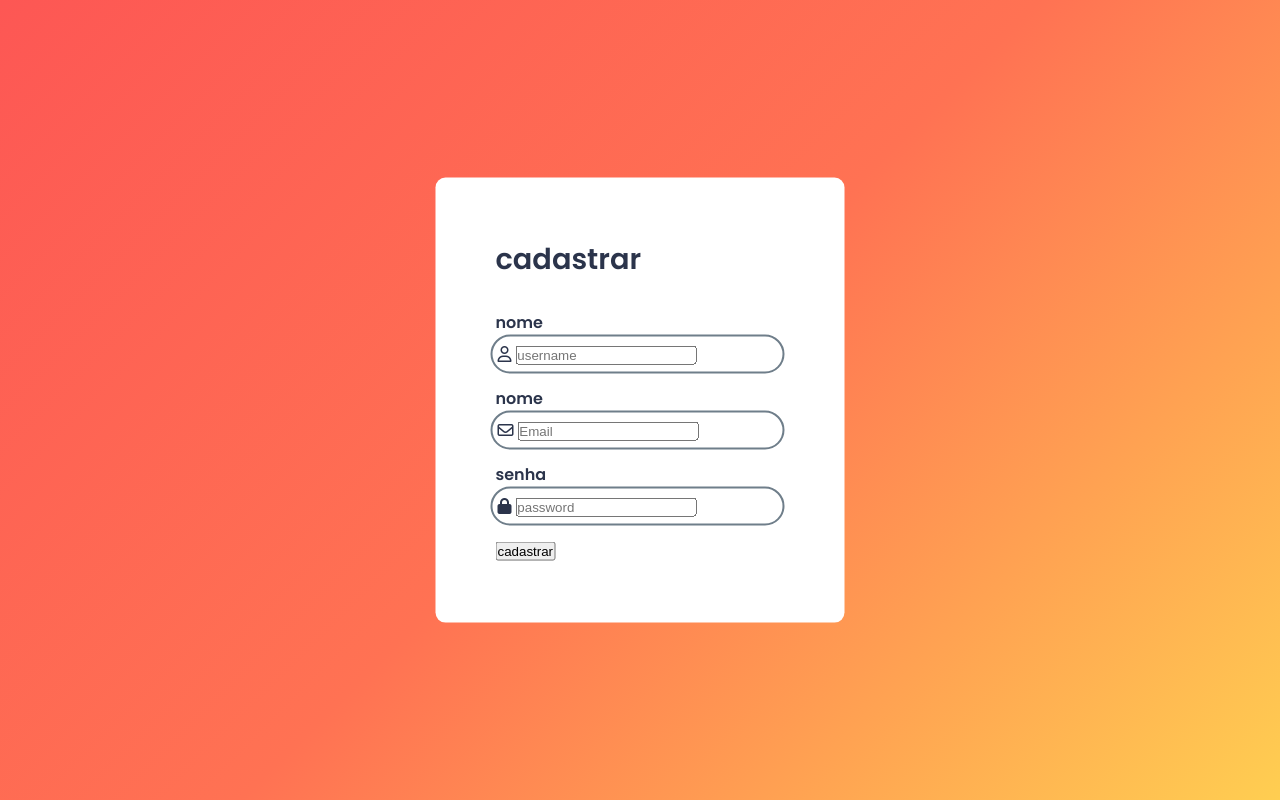
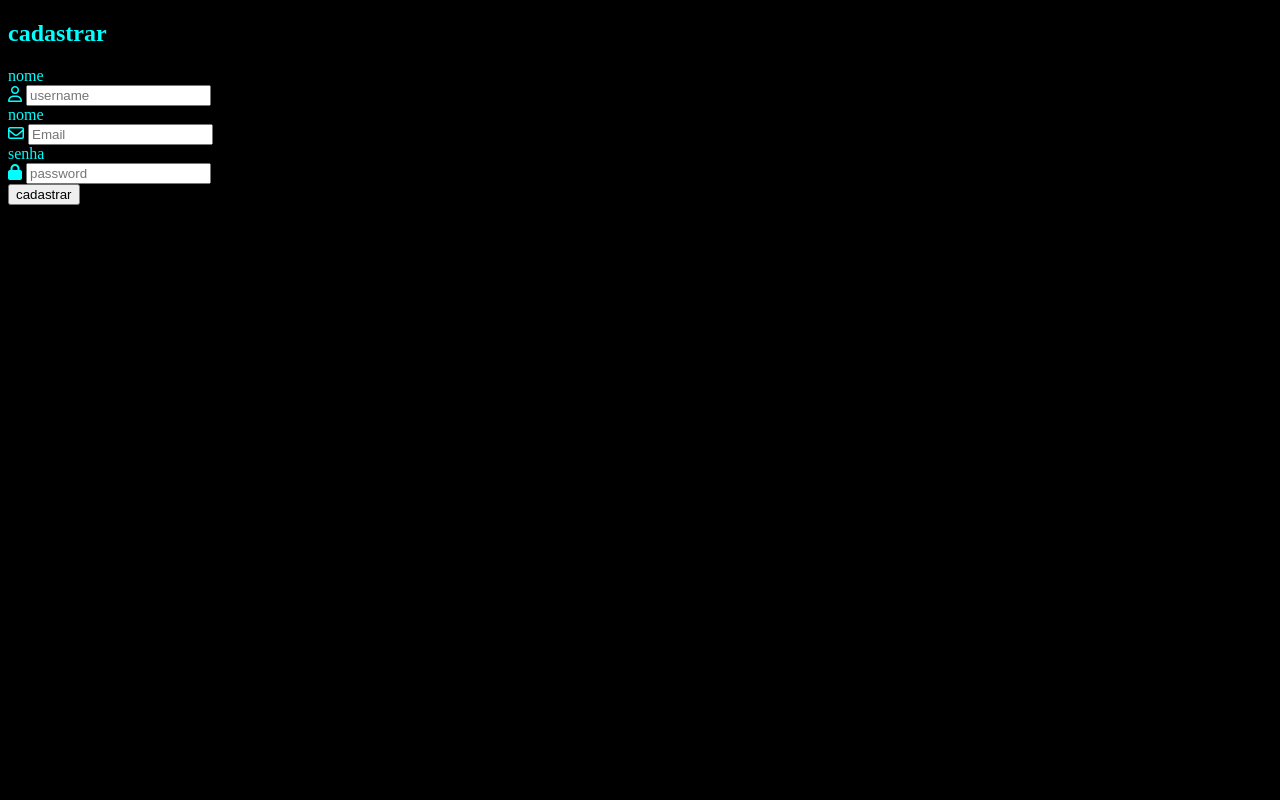
Before and after one commit to helooli/formulario-2, a plain HTML site: page index.html in a window 1280 px wide. Drawn offline with Linux system fonts and the light colour scheme.

Commit message:
Add files via upload

```diff
--- a/form.css
+++ b/form.css
@@ -1,69 +1,4 @@
-@import url('https://fonts.googleapis.com/css2?family=Poppins:wght@600&display=swap');
-
-*{
-    margin: 0;
-    padding: 0;
+body{
+    background-color: black;
+    color: aqua;
 }
-body{
-    width: 100%;
-    height: 100vh;
-    font-family: 'Poppins', sans-serif;
-    background: linear-gradient(-45deg, #ffce51, #ff7253, #fd5754);
-}
-#form{
-    position: relative;
-    top: 50%;
-    left: 50%;
-    transform: translate(-50%, -50%);
-    background: #fff;
-    border-radius: 10px;
-    padding: 60px;
-    width: min-content;
-    align-items: center;
-    color: #2b344b;
-    animation: iniciar 1.6s ease-out;
-    pointer-events: all;
-}
-.title{
-    font-size: 1.8em;
-    margin-bottom: 10%;
-}
-.input{
-    min-width: 280px;
-    border-radius: 22px;
-    border: 2px #6f7e8a solid;
-    padding: 5px;
-    margin: 0px 0px 12px -5px;
-}
-#btn{
-    margin-top: 10%;
-    width: 100%;
-    text-align: center;
-}
-#btn button{
-    font-family: 'Poppins', sans-serif;
-    background: linear-gradient(-45deg, #ffce51, #ff7253, #fd5754);
-    width: 100%;
-    height: 40px;
-    border: none;
-    font-size: 1.2em;
-    color: #fff;
-    border-radius: 20px;
-    outline: none;
-    cursor: pointer;
-}
-#btn button:hover{
-    background: linear-gradient(-45deg, #eec04c, #ec7054, #ee5a57);
-}
-@keyframes iniciar{
-    0%{
-        top: 20%;
-        opacity: 0;
-        pointer-events: none;
-    }
-    100%{
-        top: 50%;
-        opacity: 100%;
-        pointer-events: all;
-    }
-}
```
